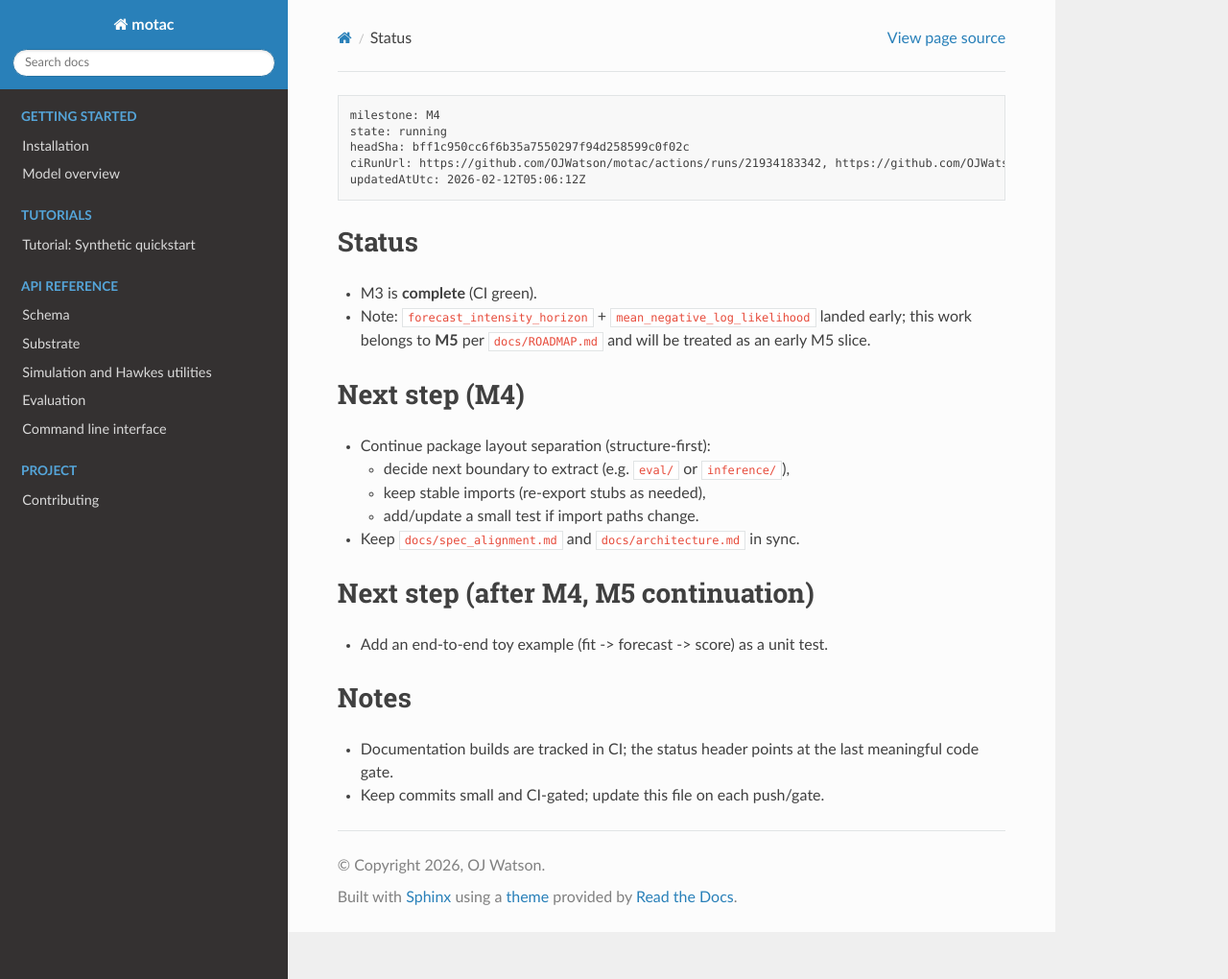
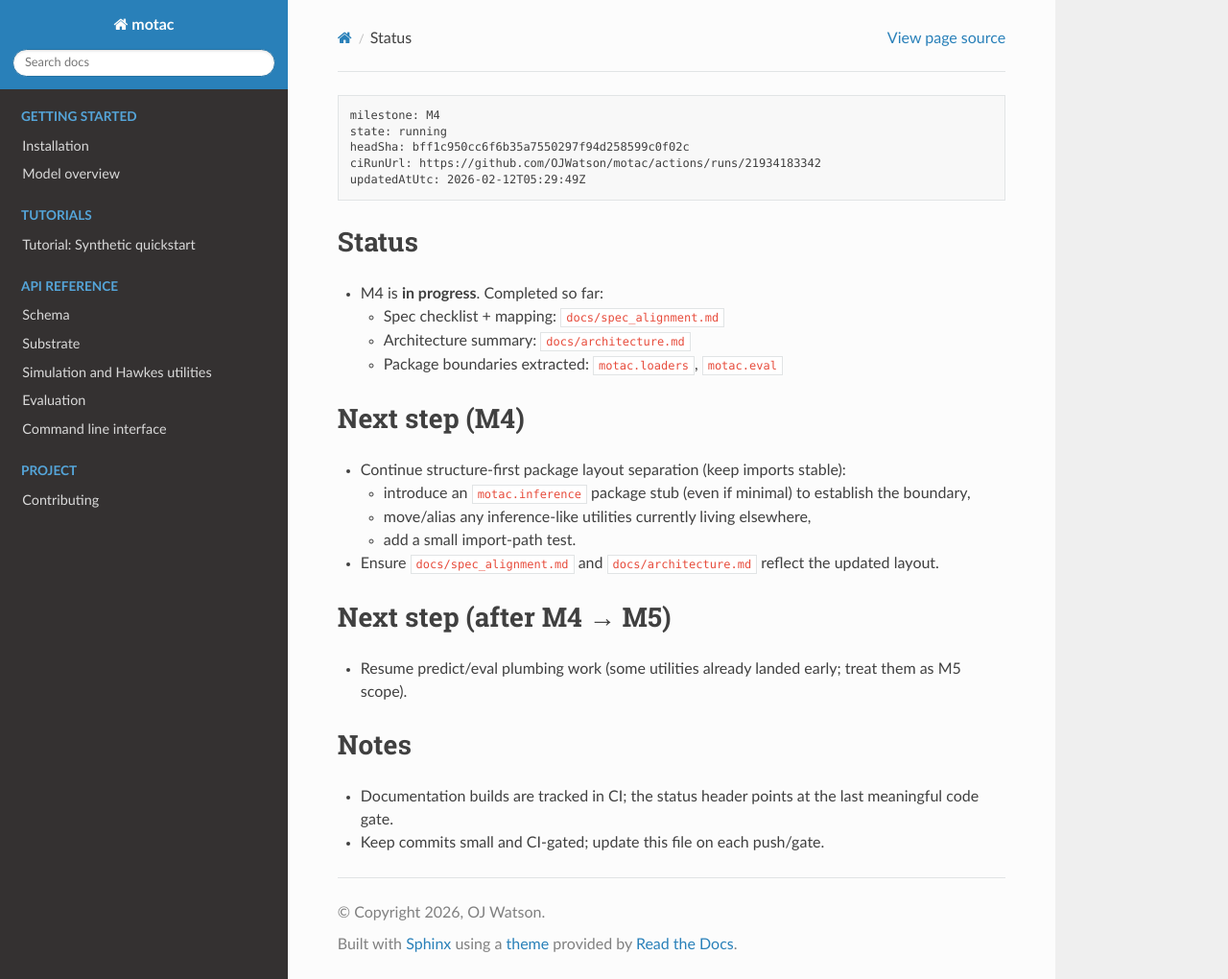
Before and after one commit to OJWatson/motac, a Sphinx documentation site: the page built from docs/STATUS.md, in a window 1280 px wide and 1020 px high. Shown: the whole window at 96% size. Built offline with Sphinx 7.4.7 and the Read the Docs theme 3.1.0, drawn with Linux system fonts in a browser that asks for light colours.

Commit message:
Docs: tighten M4 status and next steps (package layout separation)

````diff
--- a/docs/STATUS.md
+++ b/docs/STATUS.md
@@ -2,23 +2,25 @@
 milestone: M4
 state: running
 headSha: bff1c950cc6f6b35a7550297f94d258599c0f02c
-ciRunUrl: https://github.com/OJWatson/motac/actions/runs/21934183342, https://github.com/OJWatson/motac/actions/runs/21934189521, https://github.com/OJWatson/motac/actions/runs/21934189505, https://github.com/OJWatson/motac/actions/runs/21934189484
-updatedAtUtc: 2026-02-12T05:06:12Z
+ciRunUrl: https://github.com/OJWatson/motac/actions/runs/21934183342
+updatedAtUtc: 2026-02-12T05:29:49Z
 ```
 
 ## Status
-- M3 is **complete** (CI green).
-- Note: `forecast_intensity_horizon` + `mean_negative_log_likelihood` landed early; this work belongs to **M5** per `docs/ROADMAP.md` and will be treated as an early M5 slice.
+- M4 is **in progress**. Completed so far:
+  - Spec checklist + mapping: `docs/spec_alignment.md`
+  - Architecture summary: `docs/architecture.md`
+  - Package boundaries extracted: `motac.loaders`, `motac.eval`
 
 ## Next step (M4)
-- Continue package layout separation (structure-first):
-  - decide next boundary to extract (e.g. `eval/` or `inference/`),
-  - keep stable imports (re-export stubs as needed),
-  - add/update a small test if import paths change.
-- Keep `docs/spec_alignment.md` and `docs/architecture.md` in sync.
+- Continue structure-first package layout separation (keep imports stable):
+  - introduce an `motac.inference` package stub (even if minimal) to establish the boundary,
+  - move/alias any inference-like utilities currently living elsewhere,
+  - add a small import-path test.
+- Ensure `docs/spec_alignment.md` and `docs/architecture.md` reflect the updated layout.
 
-## Next step (after M4, M5 continuation)
-- Add an end-to-end toy example (fit -> forecast -> score) as a unit test.
+## Next step (after M4 → M5)
+- Resume predict/eval plumbing work (some utilities already landed early; treat them as M5 scope).
 
 ## Notes
 - Documentation builds are tracked in CI; the status header points at the last meaningful code gate.
````
